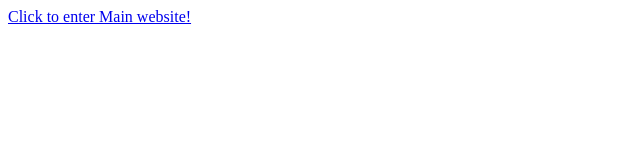
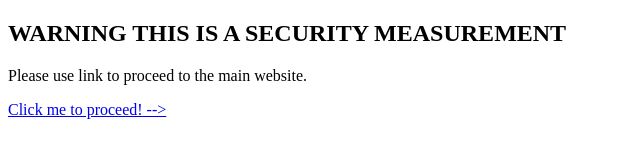
Before and after one commit to JohnGabrielDStaRomana/ChronicaLosephinaeFINAL, a plain HTML site: page index.html in a window 1280 px wide. Shown: the whole page, without its empty margins (0-640 px from the left). Drawn offline with Linux system fonts and the light colour scheme.

Commit message:
Update index.html

```diff
--- a/index.html
+++ b/index.html
@@ -1,2 +1,11 @@
 <!DOCTYPE html>
-<html><a href="https://chronicalosephinae.netlify.app/">Click to enter Main website!</a></html>
+<html>
+<body>
+
+<h2>WARNING THIS IS A SECURITY MEASUREMENT</h2>
+
+<p>Please use link to proceed to the main website.</p>
+<p><a href="https://chronicalosephinae.netlify.app/">Click me to proceed! --></a></p>
+
+</body>
+</html>
```
